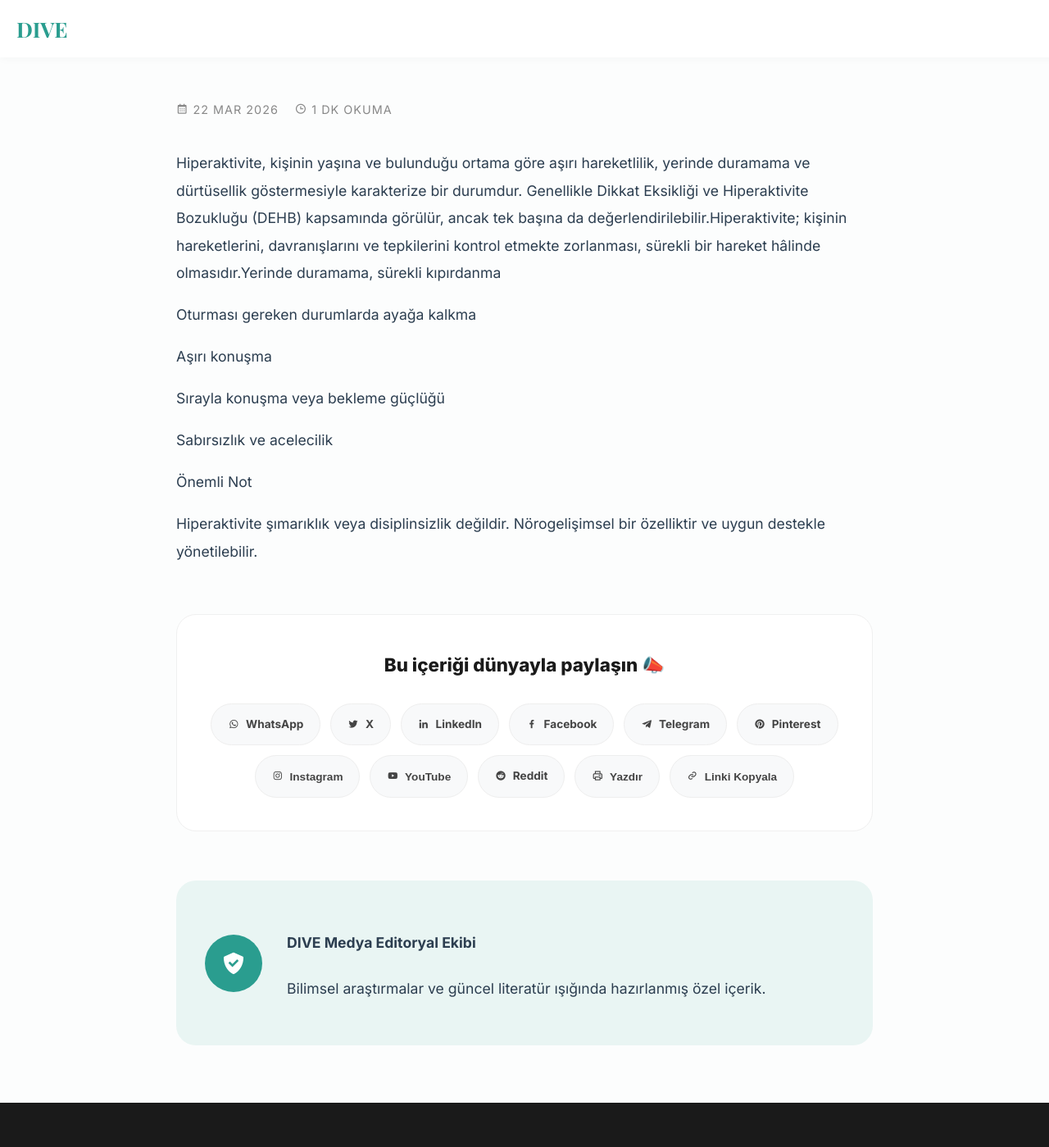
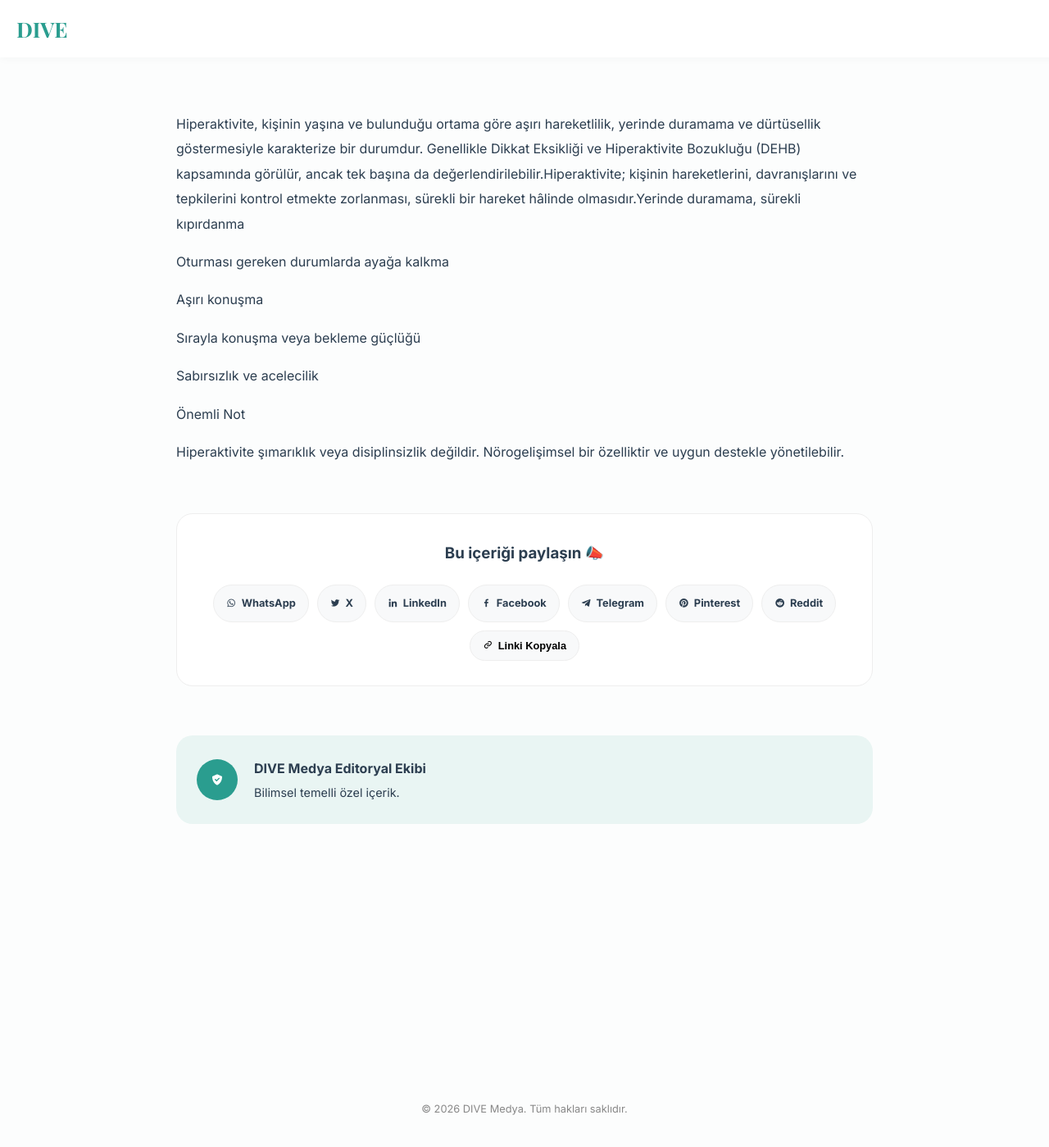
Before and after one commit to EKTHOLDING/dive, a Jekyll site: the page built from _posts/2026-03-22-dehp.md, in a window 1280 px wide and 1400 px high. Shown: the whole window at 82% size. Built offline with Jekyll 4.4.1, drawn with Linux system fonts in a browser that asks for light colours.

Commit message:
Update default.html

```diff
--- a/_layouts/default.html
+++ b/_layouts/default.html
@@ -5,48 +5,40 @@
     <meta name="viewport" content="width=device-width, initial-scale=1.0">
 
     <title>{{ page.title }} | DIVE</title>
-    <meta name="description" content="{{ page.description | default: 'Psikoloji ve üretkenlik üzerine derinlemesine içerikler.' }}">
+    <meta name="description" content="{{ page.description | default: 'Psikoloji ve üretkenlik üzerine derinlemesine bilimsel içerikler.' }}">
 
     <meta property="og:type" content="article">
-    <meta property="og:url" content="{{ site.url }}{{ page.url }}">
+    <meta property="og:url" content="https://www.divemedya.com{{ page.url }}">
     <meta property="og:title" content="{{ page.title }}">
     <meta property="og:description" content="{{ page.description | default: 'DIVE Medya - Derinlemesine İçerikler.' }}">
-    <meta property="og:image" content="{{ site.url }}{{ page.image }}">
-    <meta property="og:locale" content="tr_TR">
-    <meta property="og:site_name" content="DIVE Medya">
+    <meta property="og:image" content="{{ page.image }}"> <meta property="og:site_name" content="DIVE Medya">
 
     <meta name="twitter:card" content="summary_large_image">
-    <meta name="twitter:url" content="{{ site.url }}{{ page.url }}">
     <meta name="twitter:title" content="{{ page.title }}">
     <meta name="twitter:description" content="{{ page.description | default: 'Psikoloji ve üretkenlik üzerine bilimsel içerikler.' }}">
-    <meta name="twitter:image" content="{{ site.url }}{{ page.image }}">
+    <meta name="twitter:image" content="{{ page.image }}">
 
     <script async src="https://pagead2.googlesyndication.com/pagead/js/adsbygoogle.js?client=ca-pub-2959792438660398" crossorigin="anonymous"></script>
     <script async src="https://www.googletagmanager.com/gtag/js?id=G-Z8XQWY4Y5W"></script>
     <script>window.dataLayer=window.dataLayer||[];function gtag(){dataLayer.push(arguments);}gtag('js',new Date());gtag('config','G-Z8XQWY4Y5W');</script>
 
     <style>
-        :root { --bg: #fcfdfd; --text: #2c3e50; --primary: #2a9d8f; --accent: #e9f5f3; --footer-bg: #1a1a1a; }
+        :root { --bg: #fcfdfd; --text: #2c3e50; --primary: #2a9d8f; --accent: #e9f5f3; }
         body { margin: 0; background-color: var(--bg); color: var(--text); font-family: 'Inter', sans-serif; display: flex; flex-direction: column; min-height: 100vh; }
         html { scroll-behavior: smooth; }
-        a { text-decoration: none; color: inherit; transition: 0.3s; }
-
+        a { text-decoration: none; color: inherit; }
         .progress-container { position: fixed; top: 70px; left: 0; width: 100%; height: 3px; background: transparent; z-index: 101; }
-        .progress-bar { height: 100%; background: var(--primary); width: 0%; transition: width 0.1s ease; }
+        .progress-bar { height: 100%; background: var(--primary); width: 0%; }
         .header { position: fixed; top: 0; width: 100%; height: 70px; background: rgba(255,255,255,0.95); backdrop-filter: blur(10px); z-index: 100; display: flex; align-items: center; padding: 0 20px; box-shadow: 0 2px 10px rgba(0,0,0,0.03); }
         .brand-container { display: flex; align-items: center; gap: 8px; font-family: 'Playfair Display', serif; font-size: 1.6rem; font-weight: bold; color: var(--primary); }
-        .main-content { flex: 1; margin-top: 100px; padding: 20px; max-width: 850px; margin-left: auto; margin-right: auto; width: 100%; line-height: 1.9; font-size: 1.1rem; }
-        .article-meta { display: flex; align-items: center; gap: 20px; margin-bottom: 35px; color: #888; font-size: 0.9rem; text-transform: uppercase; letter-spacing: 1px; }
+        .main-content { flex: 1; margin-top: 100px; padding: 20px; max-width: 850px; margin-left: auto; margin-right: auto; width: 100%; line-height: 1.9; }
 
-        .share-section { margin: 60px 0; padding: 40px; background: #ffffff; border-radius: 24px; border: 1px solid #f0f0f0; text-align: center; }
-        .share-title { font-size: 1.4rem; font-weight: 800; margin-bottom: 25px; color: #1a1a1a; }
-        .share-grid { display: flex; flex-wrap: wrap; justify-content: center; gap: 12px; }
-
-        .share-btn { display: flex; align-items: center; gap: 8px; padding: 12px 20px; border-radius: 50px; font-size: 0.85rem; font-weight: 700; color: #444; background: #f8f9fa; border: 1px solid #eee; cursor: pointer; transition: all 0.3s ease; }
-        .share-btn:hover { background: var(--primary); color: white; border-color: var(--primary); transform: translateY(-3px); }
-        .author-box { display: flex; align-items: center; gap: 30px; margin: 50px 0; padding: 35px; background: var(--accent); border-radius: 24px; }
-        .author-img { width: 70px; height: 70px; border-radius: 50%; background: var(--primary); display: flex; align-items: center; justify-content: center; color: white; font-size: 2rem; }
-        .custom-footer { background: var(--footer-bg); color: #888; padding: 50px 20px; text-align: center; font-size: 0.9rem; }
+        .share-section { margin: 60px 0; padding: 30px; background: #ffffff; border-radius: 20px; border: 1px solid #eee; text-align: center; }
+        .share-grid { display: flex; flex-wrap: wrap; justify-content: center; gap: 10px; margin-top: 20px; }
+        .share-btn { display: flex; align-items: center; gap: 6px; padding: 10px 15px; border-radius: 50px; font-size: 0.8rem; font-weight: 700; background: #f8f9fa; border: 1px solid #eee; cursor: pointer; transition: 0.3s; }
+        .share-btn:hover { background: var(--primary); color: white; }
+        .author-box { display: flex; align-items: center; gap: 20px; margin: 40px 0; padding: 25px; background: var(--accent); border-radius: 20px; }
+        .custom-footer { padding: 40px; text-align: center; color: #888; font-size: 0.8rem; }
     </style>
 </head>
 <body>
@@ -60,50 +52,38 @@
     </header>
 
     <main class="main-content">
-        {% if page.date %}
-        <div class="article-meta">
-            <span><i class='bx bx-calendar'></i> {{ page.date | date: "%d %b %Y" }}</span>
-            <span><i class='bx bx-time'></i> {% assign words = content | number_of_words %}{{ words | divided_by: 200 | plus: 1 }} DK OKUMA</span>
-        </div>
-        {% endif %}
-
         <div class="article-content">{{ content }}</div>
 
         {% if page.date %}
         <div class="share-section">
-            <div class="share-title">Bu içeriği dünyayla paylaşın 📣</div>
+            <h3 style="margin-top:0">Bu içeriği paylaşın 📣</h3>
             <div class="share-grid">
-                <a href="https://api.whatsapp.com/send?text={{ page.title | url_encode }}%0A{{ site.url | url_encode }}{{ page.url | url_encode }}" target="_blank" class="share-btn"><i class='bx bxl-whatsapp'></i> WhatsApp</a>
+                {% capture share_url %}https://www.divemedya.com{{ page.url }}{% endcapture %}
+                {% capture share_title %}{{ page.title }}{% endcapture %}
 
-                <a href="https://twitter.com/intent/tweet?text={{ page.title | url_encode }}&url={{ site.url | url_encode }}{{ page.url | url_encode }}" target="_blank" class="share-btn"><i class='bx bxl-twitter'></i> X</a>
-
-                <a href="https://www.linkedin.com/sharing/share-offsite/?url={{ site.url | url_encode }}{{ page.url | url_encode }}" target="_blank" class="share-btn"><i class='bx bxl-linkedin'></i> LinkedIn</a>
-
-                <a href="https://www.facebook.com/sharer/sharer.php?u={{ site.url | url_encode }}{{ page.url | url_encode }}" target="_blank" class="share-btn"><i class='bx bxl-facebook'></i> Facebook</a>
-
-                <a href="https://t.me/share/url?url={{ site.url | url_encode }}{{ page.url | url_encode }}&text={{ page.title | url_encode }}" target="_blank" class="share-btn"><i class='bx bxl-telegram'></i> Telegram</a>
-
-                <a href="https://www.pinterest.com/pin/create/button/?url={{ site.url | url_encode }}{{ page.url | url_encode }}&media={{ site.url | url_encode }}{{ page.image | url_encode }}&description={{ page.title | url_encode }}" target="_blank" class="share-btn"><i class='bx bxl-pinterest'></i> Pinterest</a>
-                <button onclick="copyAndRedirect('instagram')" class="share-btn"><i class='bx bxl-instagram'></i> Instagram</button>
-                <button onclick="copyAndRedirect('youtube')" class="share-btn"><i class='bx bxl-youtube'></i> YouTube</button>
-                <a href="https://www.reddit.com/submit?url={{ site.url | url_encode }}{{ page.url | url_encode }}&title={{ page.title | url_encode }}" target="_blank" class="share-btn"><i class='bx bxl-reddit'></i> Reddit</a>
-                <button onclick="window.print()" class="share-btn"><i class='bx bx-printer'></i> Yazdır</button>
+                <a href="https://api.whatsapp.com/send?text={{ share_title | url_encode }}%20{{ share_url | url_encode }}" target="_blank" class="share-btn"><i class='bx bxl-whatsapp'></i> WhatsApp</a>
+                <a href="https://twitter.com/intent/tweet?text={{ share_title | url_encode }}&url={{ share_url | url_encode }}" target="_blank" class="share-btn"><i class='bx bxl-twitter'></i> X</a>
+                <a href="https://www.linkedin.com/sharing/share-offsite/?url={{ share_url | url_encode }}" target="_blank" class="share-btn"><i class='bx bxl-linkedin'></i> LinkedIn</a>
+                <a href="https://www.facebook.com/sharer/sharer.php?u={{ share_url | url_encode }}" target="_blank" class="share-btn"><i class='bx bxl-facebook'></i> Facebook</a>
+                <a href="https://t.me/share/url?url={{ share_url | url_encode }}&text={{ share_title | url_encode }}" target="_blank" class="share-btn"><i class='bx bxl-telegram'></i> Telegram</a>
+                <a href="https://www.pinterest.com/pin/create/button/?url={{ share_url | url_encode }}&media={{ page.image | url_encode }}&description={{ share_title | url_encode }}" target="_blank" class="share-btn"><i class='bx bxl-pinterest'></i> Pinterest</a>
+                <a href="https://www.reddit.com/submit?url={{ share_url | url_encode }}&title={{ share_title | url_encode }}" target="_blank" class="share-btn"><i class='bx bxl-reddit'></i> Reddit</a>
                 <button onclick="copyLink()" class="share-btn" id="copyBtn"><i class='bx bx-link'></i> Linki Kopyala</button>
             </div>
         </div>
 
         <div class="author-box">
-            <div class="author-img"><i class='bx bxs-check-shield'></i></div>
-            <div class="author-text">
-                <h4>DIVE Medya Editoryal Ekibi</h4>
-                <p>Bilimsel araştırmalar ve güncel literatür ışığında hazırlanmış özel içerik.</p>
+            <div style="width:50px; height:50px; border-radius:50%; background:var(--primary); display:flex; align-items:center; justify-content:center; color:white;"><i class='bx bxs-check-shield'></i></div>
+            <div>
+                <h4 style="margin:0">DIVE Medya Editoryal Ekibi</h4>
+                <p style="margin:0; font-size:0.9rem;">Bilimsel temelli özel içerik.</p>
             </div>
         </div>
         {% endif %}
     </main>
 
     <footer class="custom-footer">
-        <p>&copy; 2026 DIVE Medya. Tüm hakları saklıdır.</p>
+        &copy; 2026 DIVE Medya. Tüm hakları saklıdır.
     </footer>
 
     <script>
@@ -111,20 +91,16 @@
             var winScroll = document.body.scrollTop || document.documentElement.scrollTop;
             var height = document.documentElement.scrollHeight - document.documentElement.clientHeight;
             var scrolled = (winScroll / height) * 100;
-            document.getElementById("myBar").style.width = scrolled + "%";
+            var myBar = document.getElementById("myBar");
+            if(myBar) myBar.style.width = scrolled + "%";
         };
         function copyLink(){
             navigator.clipboard.writeText(window.location.href);
             document.getElementById('copyBtn').innerText='Kopyalandı!';
             setTimeout(()=>{document.getElementById('copyBtn').innerHTML="<i class='bx bx-link'></i> Linki Kopyala"},2000);
         }
-        function copyAndRedirect(p){
-            navigator.clipboard.writeText(window.location.href);
-            alert("Link kopyalandı! Paylaşıma hazırsınız.");
-            window.open(p==='instagram'?'https://instagram.com':'https://youtube.com','_blank');
-        }
     </script>
     <link href='https://unpkg.com/boxicons@2.1.4/css/boxicons.min.css' rel='stylesheet'>
-    <link href="https://fonts.googleapis.com/css2?family=Inter:wght@400;700;800&family=Playfair+Display:wght@700&display=swap" rel="stylesheet">
+    <link href="https://fonts.googleapis.com/css2?family=Inter:wght@400;700&family=Playfair+Display:wght@700&display=swap" rel="stylesheet">
 </body>
 </html>
```
